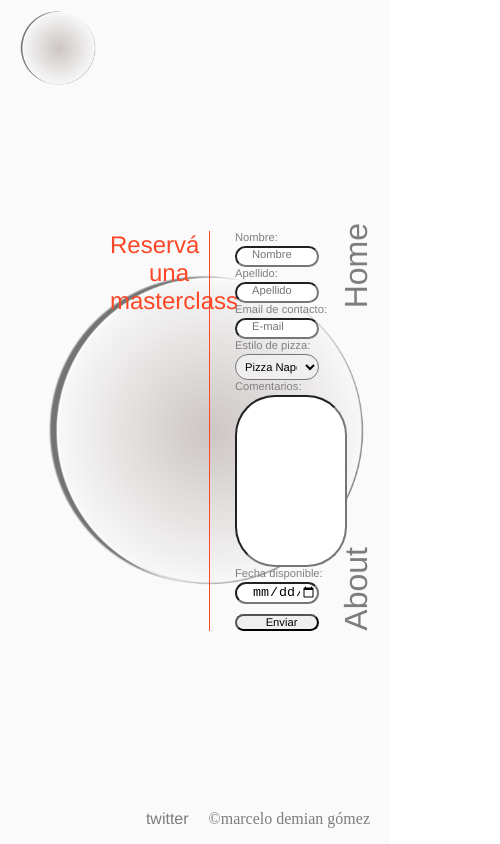
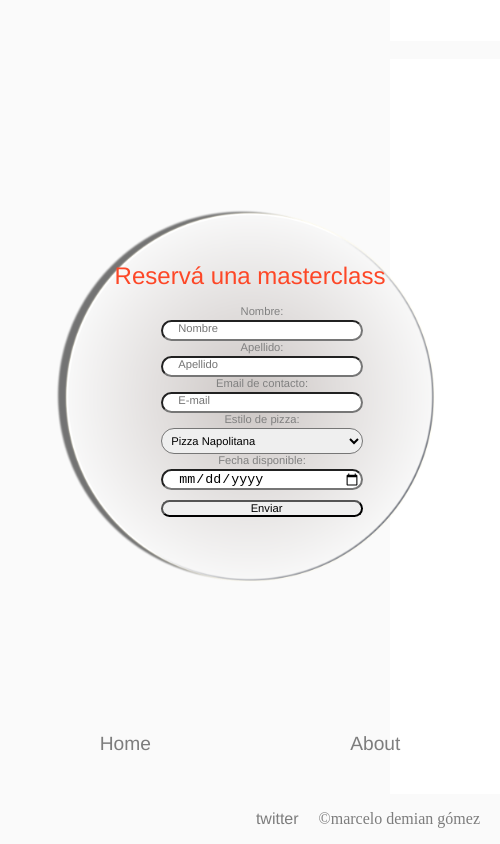
Before and after one commit to dzigaVertov/panis_deus, a plain HTML site: page pages/masterclass.html in a window 390 px wide. Shown: the whole page, 500 px wide, since content can reach past the window. Drawn offline with Linux system fonts and the light colour scheme.

Commit message:
completados media queries

```diff
--- a/css/styles.css
+++ b/css/styles.css
@@ -163,11 +163,11 @@ a {
 }
 
 nav {
-    /* display: flex;
+    display: flex;
     flex-direction: column;
     justify-items: center;
     align-items: center;
-    justify-content: space-between;  */
+    justify-content: space-between;
     background-color: transparent;
 }
 
@@ -283,5 +283,100 @@ li a {
         font-size: 190%;
     }
 
+    aside {font-size: 150%;}
+
+    .icono {
+        width: 5rem;
+    }
+}
+
+@media screen and (max-width: 576px) {
+    .grid {
+        display: grid;
+        grid-template-columns: 1fr 0px;
+        grid-template-rows: 1fr 6fr 1fr .5fr;
+        align-items: center;
+        background-color: rgb(250, 250, 250);
+        height: 100vh;
+    }
+
+    aside {
+        grid-column: 1/2;
+        grid-row: 3/4;
+        justify-self: start;
+        align-self: end;
+        margin: 0;
+        max-width: 100%;
+        font-size: 120%;
+        margin: auto;
+
+    }
+
+    .menu {
+        writing-mode: horizontal-tb;
+        transform: none;
+        text-align: left;
+        padding: 15px;
+        margin: 0;
+    }
+
+    .icono {
+        display: none;
+    }
+
+    nav {
+        flex-direction: row;
+        justify-content: space-around;
+        align-items: center;
+        justify-items: center;
+        width: 500px;
+        margin: auto;
+    }
+
+    article {
+        grid-auto-flow: row;
+        grid-auto-columns: none;
+        justify-items: center;
+        height: auto;
+    }
+
+    .titulo {
+        height: auto;
+        width: 100%;
+        border: none;
+        text-align: center;
+        align-self: end;
+        padding: 0;
+    }
+
+    ul {
+        width: auto;
+        align-self: start;
+        margin: 0;
+        justify-content: space-around;
+    }
+
+    ul li {
+        text-align: center;
+    }
+
+    .info {
+        align-self: start;
+        width: 60%;
+    }
+
+    .formulario {
+        align-items: center;
+        height: auto;
+    }
+
+    h2, h3 {
+        margin: 0;
+        text-align: center;
+    }
+
+    #comentarios, #label_comentarios {
+        display: none;
+    }
 
 }
--- a/pages/masterclass.html
+++ b/pages/masterclass.html
@@ -42,7 +42,7 @@
                         <option value="chubutense">Pizza chubutense</option>
                     </select>
 
-                    <label for="comentarios">Comentarios:</label>
+                    <label for="comentarios" id="label_comentarios">Comentarios:</label>
                     <input type="text_area" rows=5 name="comentarios" id="comentarios">
 
                     <label for="fecha">Fecha disponible:</label>
```
Also changed, not shown: pages/calculadora.html (+1 -1 lines).
